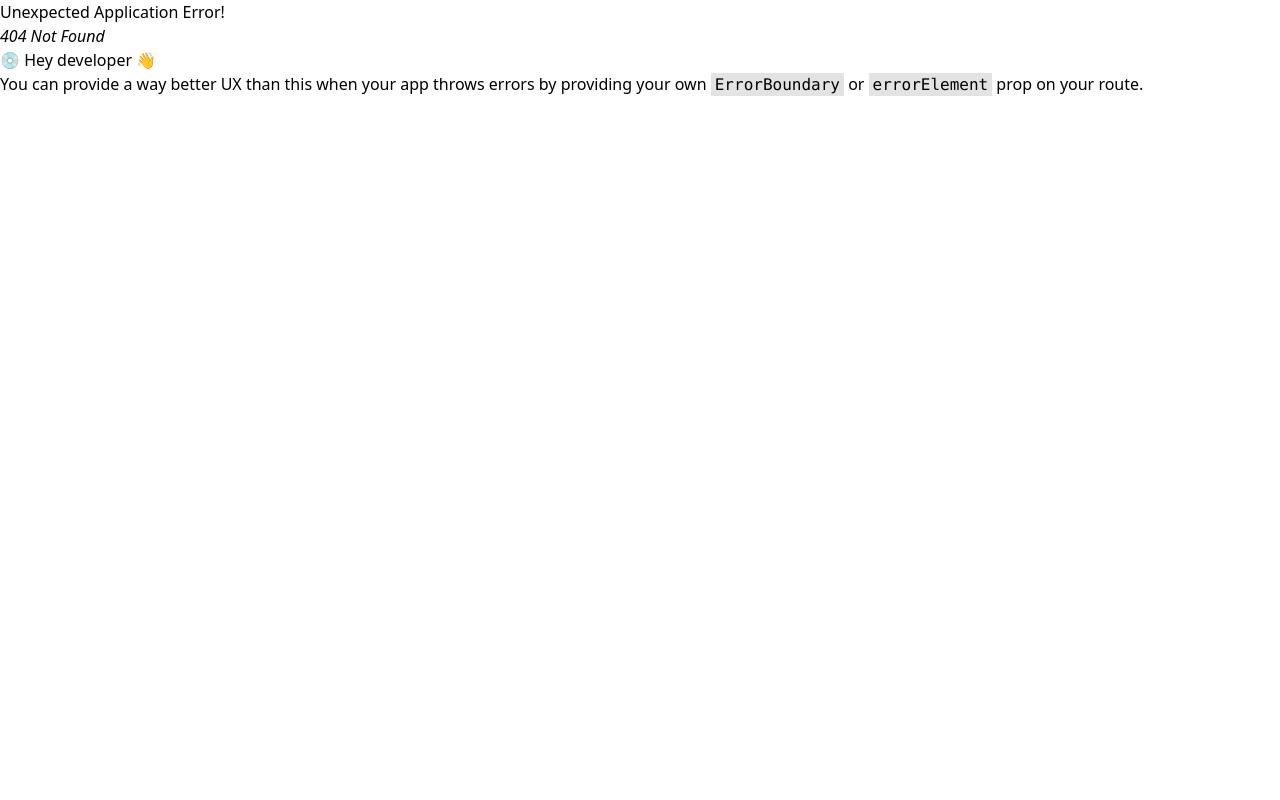
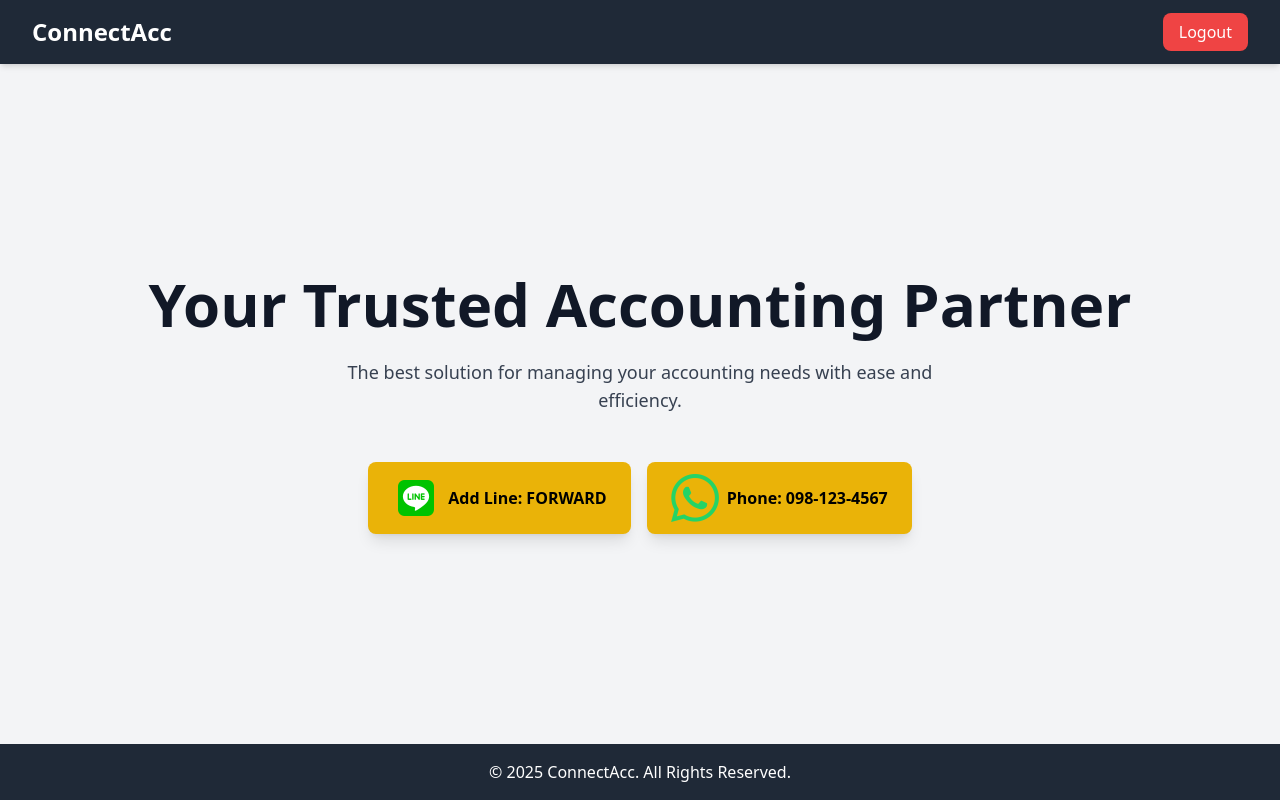
Before and after one commit to ThanyawitNiti/react-flask, a React (Create React App) app: page /home in a window 1280 px wide. Before the commit this address had no page. Built offline with nearby package versions, Linux system fonts and the light colour scheme.

Commit message:
edit : home page

```diff
--- a/src/pages/Home.js
+++ b/src/pages/Home.js
@@ -1,24 +1,21 @@
 import React from "react";
-import { Link } from "react-router-dom";
+import { Link} from "react-router-dom";
+import phone from "../pics/whatsapp-color-icon.png"
+import line from "../pics/icons8-line-48.png"
+export default function Home() {
 
-export default function Home() {
+
   return (
     <div className="min-h-screen flex flex-col bg-gray-100">
       {/* Navbar */}
-      <nav className="bg-white shadow-md py-4 px-8 flex justify-between items-center">
-        <h1 className="text-2xl font-bold text-gray-800">ConnectAcc</h1>
+      <nav className="bg-gray-800 shadow-md py-4 px-8 flex justify-between items-center">
+        <h1 className="text-2xl font-bold text-white">ConnectAcc</h1>
         <div className="space-x-4">
           <Link
-            to="/login"
-            className="bg-blue-500 text-white px-4 py-2 rounded-lg hover:bg-blue-600 transition"
+            to="/"
+             className="bg-red-500 text-white px-4 py-2 rounded-lg hover:bg-red-600 transition"
           >
-            Login
-          </Link>
-          <Link
-            to="/regis"
-            className="bg-green-500 text-white px-4 py-2 rounded-lg hover:bg-green-600 transition"
-          >
-            Register
+            Logout
           </Link>
         </div>
       </nav>
@@ -31,6 +28,20 @@ export default function Home() {
         <p className="text-lg text-gray-700 max-w-2xl">
           The best solution for managing your accounting needs with ease and efficiency.
         </p>
+        <div className="mt-6 flex space-x-4">
+        <div className="mt-6">
+            <div className="bg-yellow-500 text-black font-bold px-6 py-3 rounded-lg flex items-center space-x-2 shadow-lg hover:bg-yellow-600 transition">
+              <img src={line} alt="LINE" className="w-6-6"/>
+              <span>Add Line: FORWARD</span>
+            </div>
+        </div>
+        <div className="mt-6">
+            <div className="bg-yellow-500 text-black font-bold px-6 py-3 rounded-lg flex items-center space-x-2 shadow-lg hover:bg-yellow-600 transition">
+            <img src={phone} alt="LINE" className="w-6-6"/>
+              <span>Phone: 098-123-4567</span>
+            </div>
+        </div>
+      </div>
       </header>
 
       {/* Footer */}
--- a/src/pages/Login.js
+++ b/src/pages/Login.js
@@ -32,7 +32,7 @@ export default function Login() {
 
       setAlert({ message: "Login Successful!", type: "success" });
       setTimeout(() => {
-        navigate("/");
+        navigate("/home");
       }, 1500);
 
     } catch (err) {
--- a/src/pages/Regis.js
+++ b/src/pages/Regis.js
@@ -12,12 +12,12 @@ export default function Regis() {
   const [error, setError] = useState("");
   const navigate = useNavigate();
 
-  // ฟังก์ชันอัปเดต state เมื่อมีการกรอกข้อมูล
+  // update state
   const handleChange = (e) => {
     setFormData({ ...formData, [e.target.name]: e.target.value });
   };
 
-  // ฟังก์ชันส่งข้อมูลไป Backend
+  // Send to Backend
   const handleSubmit = async (e) => {
     e.preventDefault();
     setError("");
@@ -37,7 +37,7 @@ export default function Regis() {
         throw new Error(data.error || "Registration failed");
       }
 
-      navigate("/userdetail");
+      navigate("/home");
     } catch (err) {
       setError(err.message);
     }
@@ -123,7 +123,7 @@ export default function Regis() {
         {/* Login Link */}
         <p className="mt-4 text-center text-gray-600">
           Already have an account?{" "}
-          <Link to="/login" className="text-blue-500 font-semibold hover:underline">
+          <Link to="/" className="text-blue-500 font-semibold hover:underline">
             Login
           </Link>
         </p>
--- a/src/pages/UserDetail.js
+++ /dev/null
@@ -1,7 +0,0 @@
-import React from 'react'
-
-export default function UserDetail() {
-  return (
-    <div>UserDetail</div>
-  )
-}
--- a/src/router/Route.js
+++ b/src/router/Route.js
@@ -2,12 +2,12 @@ import { RouterProvider, createBrowserRouter } from "react-router-dom";
 import Home from "../pages/Home"
 import Regis from "../pages/Regis"
 import Login from "../pages/Login"
-import UserDetail from "../pages/UserDetail";
 const router = createBrowserRouter([
   {
     path: "/",
     element: (
-        <Home />
+        // <Home />
+        <Login />
     ),
   },
   {
@@ -17,15 +17,10 @@ const router = createBrowserRouter([
     ),
   },
   {
-    path: "/login",
+    path: "/home",
     element: (
-        <Login />
-    ),
-  },
-  {
-    path: "/userdetail",
-    element: (
-        <UserDetail />
+        // <Login />
+        <Home />
     ),
   },
 
```
Also changed, not shown: src/pics/icons8-line-48.png (added), src/pics/whatsapp-color-icon.png (added).
